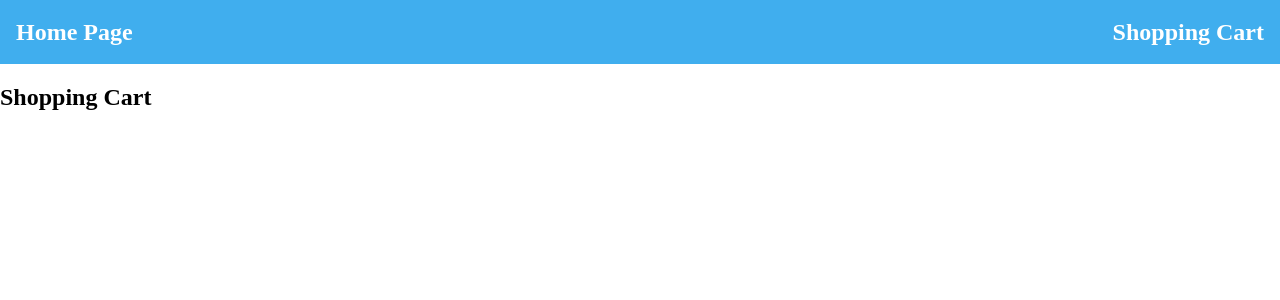
After one commit to VangSang0/Simple-Shopping-Application, a Flask app: page /cart in a window 1280 px wide. The commit adds this page. Shown: the top 300 px of the page. Run offline with Flask 3, Linux system fonts and the light colour scheme.

Commit message:
Adding a shopping cart and modifying the home page with styling sheet.

```diff
--- a/app.py
+++ b/app.py
@@ -6,3 +6,8 @@ app = Flask(__name__)
 def home():
 
     return render_template('index.html')
+
+@app.get('/cart')
+def cart():
+
+    return render_template('cart.html')
--- a/static/style.css
+++ b/static/style.css
@@ -0,0 +1,67 @@
+body{
+    margin: 0;
+    padding: 0;
+}
+
+.heading{
+    display: flex;
+    justify-content: space-between;
+    padding: 0.5rem 1rem;
+    background-color: rgba(0, 147, 233, 0.75);
+    height: 3rem;
+    align-items: center;
+}
+
+.heading h3 a{
+    font-size: 1.5rem;
+    font-weight: none;
+    text-decoration: none;
+    color: white;
+}
+
+.heading h3{
+    margin: 0;
+    height: 100%;
+    display: flex;
+    align-items: center;
+}
+
+.heading h3:hover{
+    text-decoration: underline white;
+    font-weight: bold;
+    border-radius: 3px;
+    background-color: rgba(0, 147, 233, 1);
+}
+
+.container{
+    display: flex;
+    justify-content: flex-start;
+    margin-top: 4rem;
+}
+
+.sidenav {
+    display: flex;
+    flex-direction: column;
+    padding-left: 1rem;
+
+    height: calc(100% - 3rem); /* Adjusted height to fit the remaining space */
+    width: 5rem; /* Set the width of the sidebar */
+    position: fixed; /* Fixed Sidebar (stay in place on scroll) */
+    z-index: 1000;
+    top: 4rem;
+    left: 0;
+    background-color: gray;
+    overflow-x: hidden;
+    padding-top: 20px;
+}
+.sidenav a{
+    color: black;
+    text-decoration: none;
+    margin-top: 4rem;
+}
+
+
+
+.shopping-content{
+    margin-left: 6.5rem;
+}
--- /dev/null
+++ b/templates/cart.html
@@ -0,0 +1,19 @@
+<!DOCTYPE html>
+<html lang="en">
+<head>
+    <meta charset="UTF-8">
+    <meta name="viewport" content="width=device-width, initial-scale=1.0">
+    <title>Shopping Cart | Nexus Online Shopping</title>
+    <link rel="stylesheet" href="static/style.css">
+</head>
+<body>
+    <header class="heading">
+        <h3><a href="/">Home Page</a></h3>
+        <h3><a href="/cart">Shopping Cart</a></h3>
+    </header>
+
+    <div class="shopping">
+        <h2 class="cart-heading">Shopping Cart</h2>
+    </div>
+</body>
+</html>
```
Also changed, not shown: templates/index.html (+9 -1 lines).
